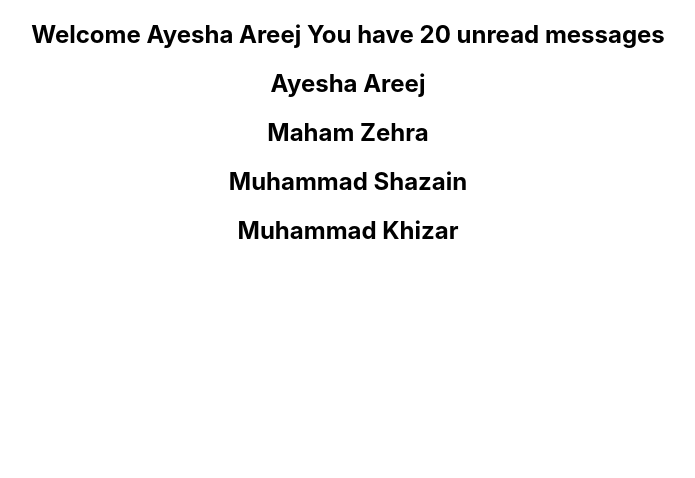
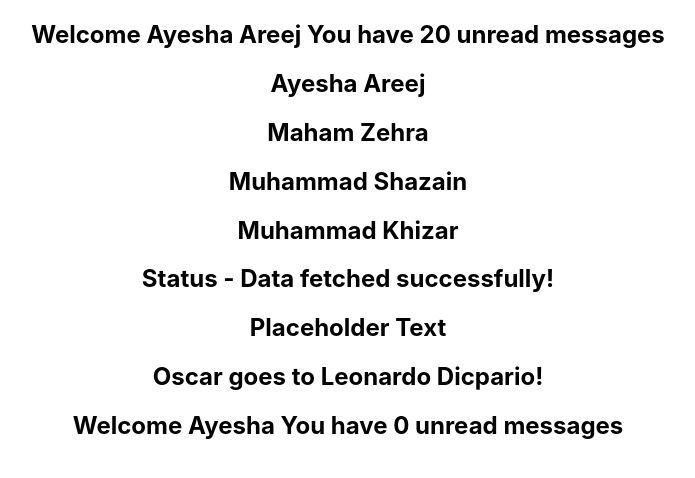
Before and after one commit to AyeshaAreej/TypeScriptPractice, a React (Create React App) app in the folder react-typescript-demo/: page / in a window 1280 px wide. Shown: the top 478 px of the page, without its empty margins (292-987 px from the left). Built offline with nearby package versions, Linux system fonts and the light colour scheme.

Commit message:
Advance Props- Optional Props, Child Props and Conditional Rendering via union of string literals

```diff
--- a/react-typescript-demo/src/App.tsx
+++ b/react-typescript-demo/src/App.tsx
@@ -1,7 +1,10 @@
 import './App.css';
 import { Greet } from './components/Greet';
+import { Heading } from './components/Heading';
+import { Oscar } from './components/Oscar';
 import { Person } from './components/Person';
 import { PersonList } from './components/PersonList';
+import { Status } from './components/Status';
 
 function App() {
 
@@ -34,6 +37,18 @@
      <Person name={personName}/>
      {/* Typing an array */}
      <PersonList names={nameList} />
+     {/* Advance props (Conditional Rendering) */}
+     <Status status='success'/>
+     {/* Children props */}
+     <Heading>Placeholder Text</Heading>
+
+     {/* Passing a component as a child to another component */}
+     <Oscar>
+      <Heading>Oscar goes to Leonardo Dicpario!</Heading>
+     </Oscar>
+
+     {/* Optional props */}
+     <Greet name='Ayesha' isLoggedIn={true}/>
     </div>
   );
 }
--- a/react-typescript-demo/src/components/Greet.tsx
+++ b/react-typescript-demo/src/components/Greet.tsx
@@ -1,17 +1,22 @@
 type GreetProps={
     name:string,
-    messageCount:number,
+    // optional type
+    messageCount?:number,
     isLoggedIn:boolean
+
 }
 //Two benefits 1 intellisense and 2 if assign 10 to name then it will show error before heading to a browser
 // What to use interfaces or type
 //Answer: 1 Type when building libraries and interfaces when building applications
 export const Greet=(props: GreetProps)=>{
+    //  Destructing messageCount from props and assigning a default value
+    const { messageCount = 0 }=props;
+
     return(
         <div>
             <h2>
             {
-            props.isLoggedIn ? `Welcome ${props.name} You have ${props.messageCount} unread messages `
+            props.isLoggedIn ? `Welcome ${props.name} You have ${messageCount} unread messages `
             : `Welcome Guest`}
             </h2>
         </div>
--- /dev/null
+++ b/react-typescript-demo/src/components/Heading.tsx
@@ -0,0 +1,7 @@
+type HeadingProps={
+    children:string
+}
+
+export const Heading=(props:HeadingProps)=>{
+    return <h2>{props.children}</h2>
+}
--- /dev/null
+++ b/react-typescript-demo/src/components/Oscar.tsx
@@ -0,0 +1,13 @@
+import React from 'react'
+// Children
+type OscarProps={
+    children:React.ReactNode
+}
+
+export const Oscar=(props:OscarProps)=>{
+    return(
+        <div>
+            {props.children}
+        </div>
+    )
+}
--- /dev/null
+++ b/react-typescript-demo/src/components/Status.tsx
@@ -0,0 +1,25 @@
+// Advanced Props -Conditional rendering
+type StatusProps={
+    // Union of string literals to avoid getting any random string
+     status:'loading' | 'success' | 'error'
+}
+
+export const Status=(props:StatusProps)=>{
+
+    let message;
+    if(props.status==='loading'){
+        message='Loading...'
+    }else if (props.status==='success'){
+        message='Data fetched successfully!'
+    }else{
+        message='Error in fetching data';
+    }
+
+
+    return (
+        <div>
+            <h2>Status - {message}</h2>
+
+        </div>
+    )
+}
```
